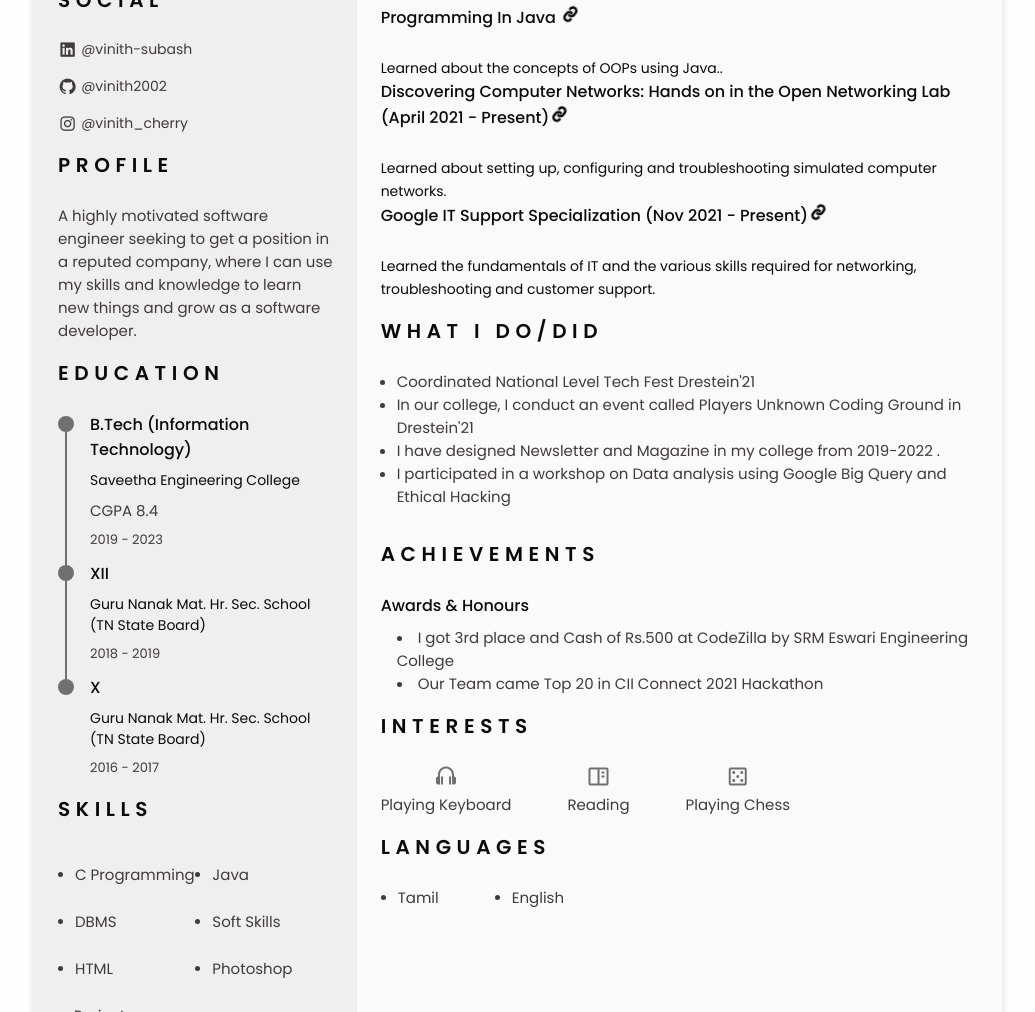
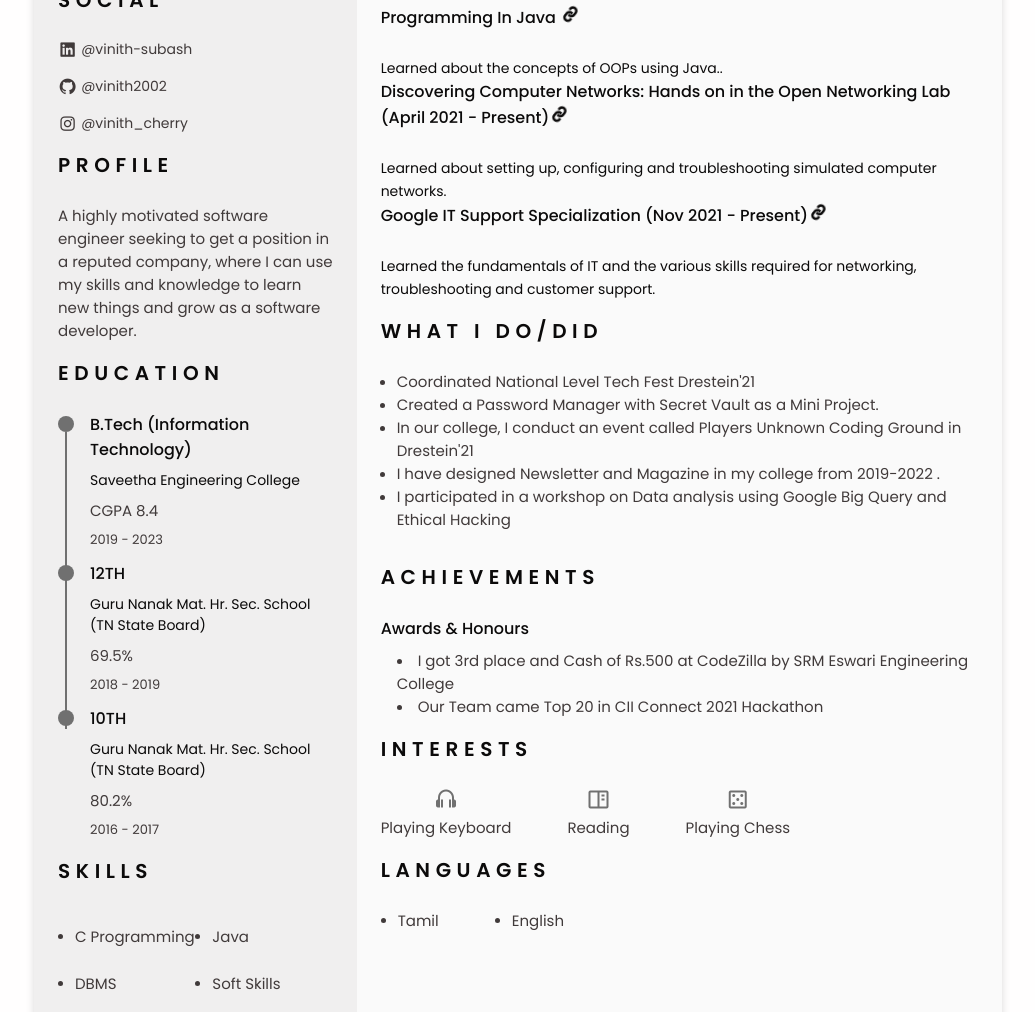
Before and after one commit to vinith2002/Vinith-E-portfilio, a plain HTML site: page index.html in a window 1280 px wide. Shown: the part 424-1436 px from the top of the page, without its empty margins (122-1157 px from the left). Drawn offline with nearby package versions, Linux system fonts and the light colour scheme.

Commit message:
initial commit

```diff
--- a/index.html
+++ b/index.html
@@ -161,8 +161,9 @@ my skills and knowledge to learn new things and grow as a software developer.</p
                                 </div>
 
                                 <div class="education__data bd-grid">
-                                    <h3 class="education__title">XII</h3>
+                                    <h3 class="education__title">12TH</h3>
                                     <span class="education__studies">Guru Nanak Mat. Hr. Sec. School (TN State Board)</span>
+		    <span class="education__CGPA">69.5%</span>
                                     <span class="education__year">2018 - 2019</span>
                                 </div>
                             </div>
@@ -174,8 +175,9 @@ my skills and knowledge to learn new things and grow as a software developer.</p
                                 </div>
 
                                 <div class="education__data bd-grid">
-                                    <h3 class="education__title">X</h3>
+                                    <h3 class="education__title">10TH</h3>
                                     <span class="education__studies">Guru Nanak Mat. Hr. Sec. School (TN State Board)</span>
+		    <span class="education__CGPA">80.2%</span>
                                     <span class="education__year">2016 - 2017</span>
                                 </div>
                             </div>
@@ -299,6 +301,7 @@ my skills and knowledge to learn new things and grow as a software developer.</p
                             <div>
                                 <ul style="list-style-type:disc">
                                     <li class = "li_what_i_do" class="profile__description">Coordinated National Level Tech Fest Drestein'21</li>
+		    <li class = "li_what_i_do" class="profile__description">Created a Password Manager with Secret Vault as a Mini Project.</li>
                                     <li class = "li_what_i_do" class="profile__description">In our college, I conduct an event called Players Unknown Coding Ground in Drestein'21</li>
                                     <li class = "li_what_i_do" class="profile__description">I have designed Newsletter and Magazine in my college from 2019-2022 .</li>
                                     <li class = "li_what_i_do" class="profile__description">I participated in a workshop on Data analysis using Google Big Query and Ethical Hacking</li>
```
